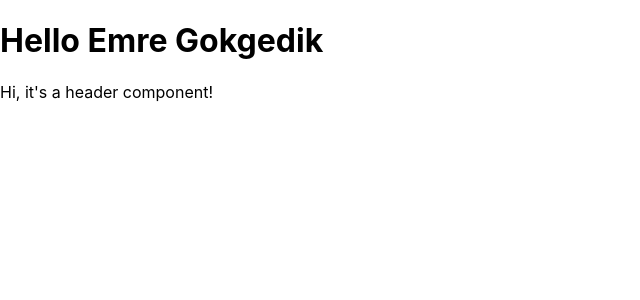
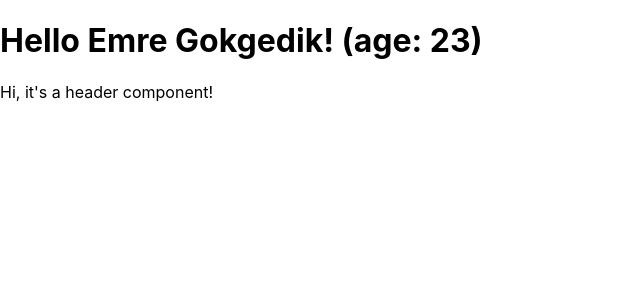
Before and after one commit to emregokgedik/patikaTasks, a React (Create React App) app in the folder Front-End Course/2.Intermediate Level Front-End Course/1.React/Hi React/hi-react/: page / in a window 1280 px wide. Shown: the top 300 px of the page, without its empty margins (0-640 px from the left). Built offline with nearby package versions, Linux system fonts and the light colour scheme.

Commit message:
-Update: User component to display user information conditionally based on isLoggedIn status.

```diff
--- a/Front-End Course/2.Intermediate Level Front-End Course/1.React/Hi React/hi-react/src/App.js
+++ b/Front-End Course/2.Intermediate Level Front-End Course/1.React/Hi React/hi-react/src/App.js
@@ -1,20 +1,18 @@
 import './App.css';
 import Header from './components/Header.js'
+import User from './components/User.js';
 
 const name = "Emre";
 const surname = "Gokgedik";
+const age = 23;
 const isLoggedIn = true;
-const fullName = `${name} ${surname}`;
 
 
 
 function App(){
   return(
     <div>
-      <h1>
-      {isLoggedIn
-      ? `Hello ${fullName}`:"Please login."}
-      </h1>
+      <User name={name} surname={surname} age={age} isLoggedIn={isLoggedIn} />
       <Header />
     </div>
   )
```
